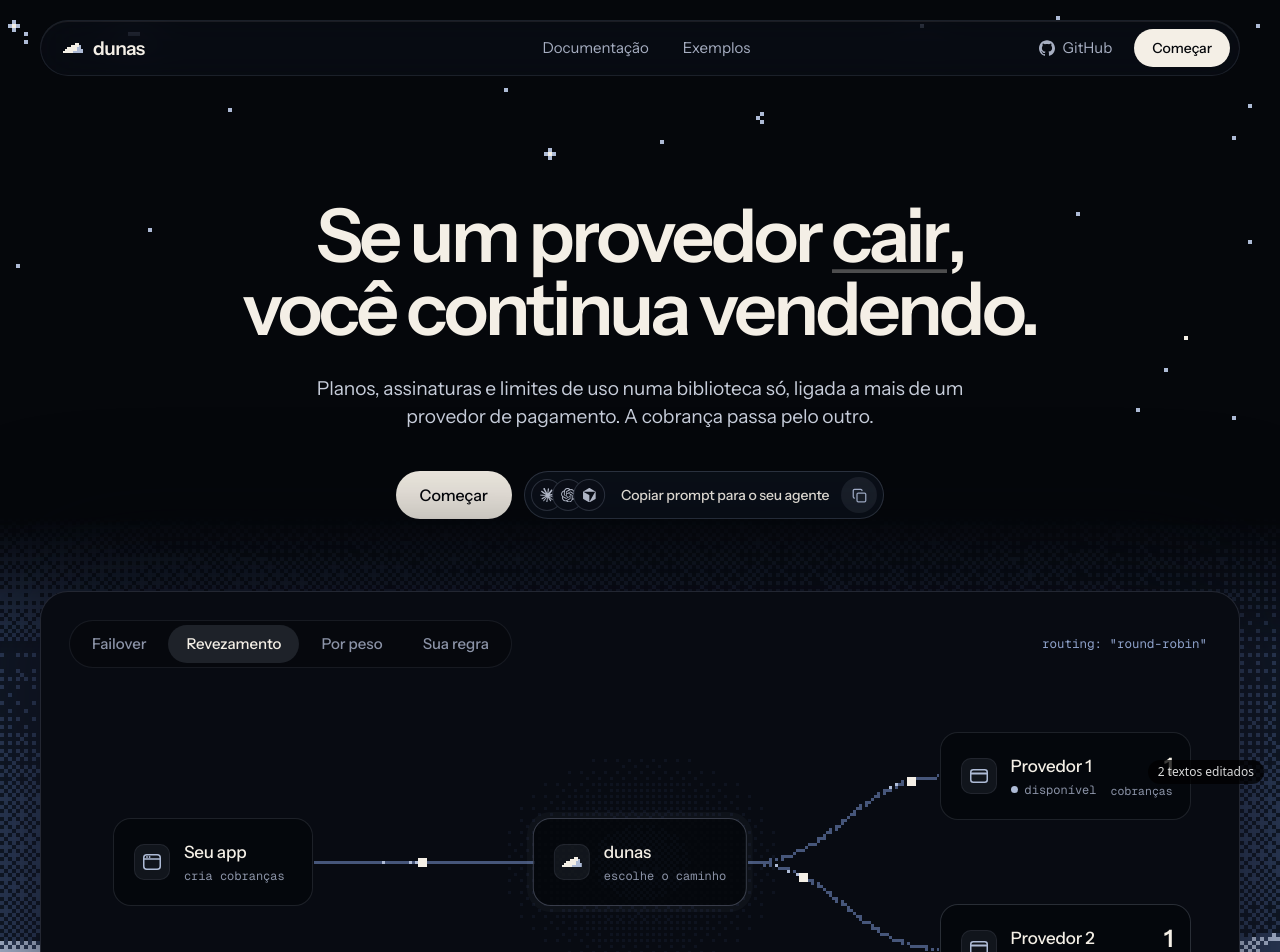
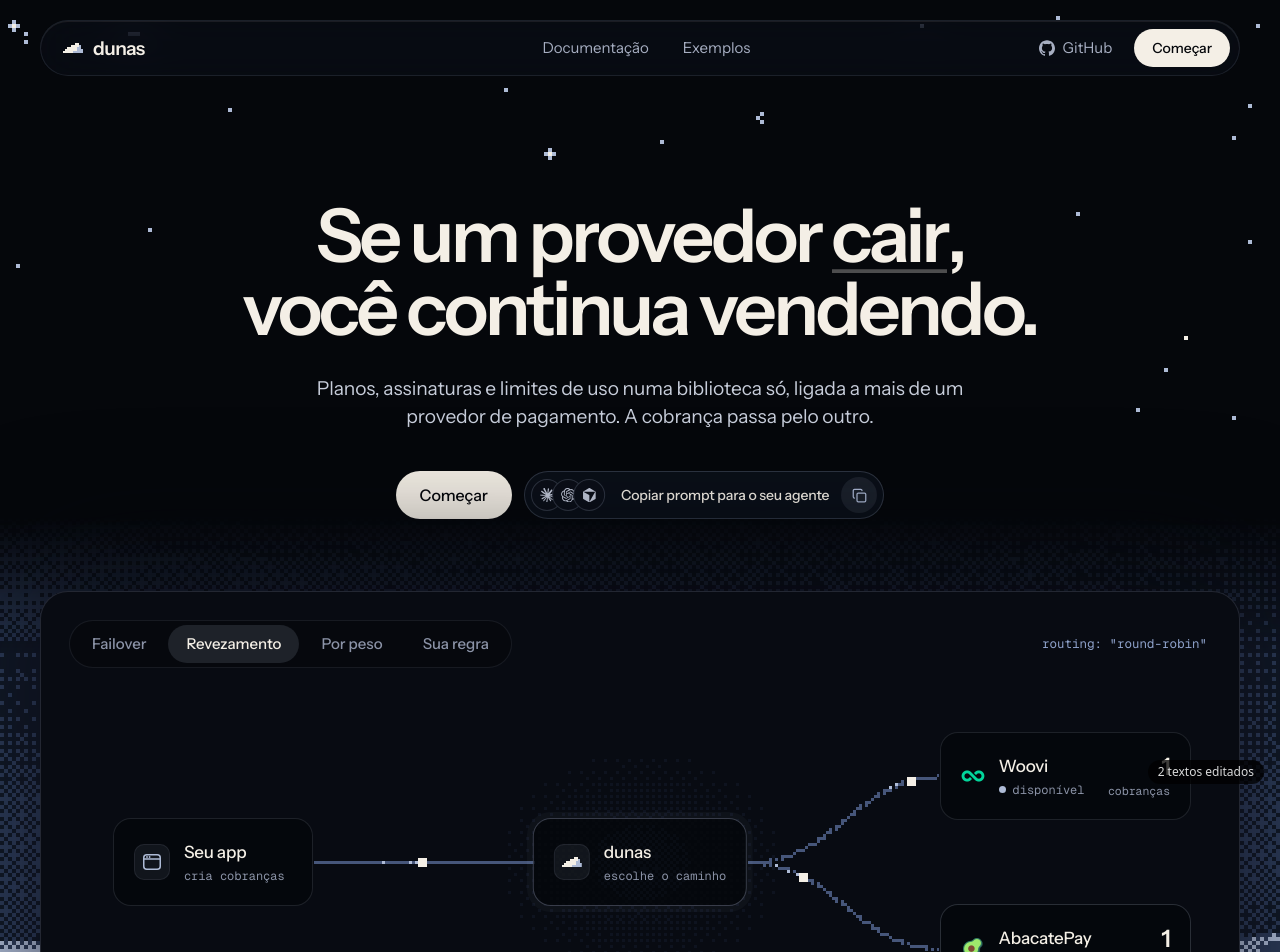
Before and after one commit to ThallesP/dunas, a Next.js app in the folder website/: page / in a window 1280 px wide. Shown: the top 952 px of the page. Built offline with nearby package versions, Linux system fonts and the light colour scheme.

Commit message:
Show Woovi and AbacatePay in the hero panel again
This reverts commit 43e8274.

Co-Authored-By: Claude Opus 5.5 <noreply@anthropic.com>

```diff
--- a/website/app/(home)/routing/provider-node.tsx
+++ b/website/app/(home)/routing/provider-node.tsx
@@ -1,31 +1,20 @@
+import Image from "next/image"
 import type { Ref } from "react"
 import styles from "./routing.module.css"
 
 export type ProviderNodeProps = {
   ref: Ref<HTMLDivElement>
   name: string
+  logo: string
   count: number
   isDown?: boolean
 }
 
-export function ProviderNode({ ref, name, count, isDown = false }: ProviderNodeProps) {
+export function ProviderNode({ ref, name, logo, count, isDown = false }: ProviderNodeProps) {
   return (
     <div ref={ref} className={`${styles.node} ${styles.providerNode} ${isDown ? styles.down : ""}`}>
       {count > 0 && <span key={count} className={styles.flash} aria-hidden="true" />}
-      <span className={styles.icon}>
-        <svg width="18" height="14" viewBox="0 0 18 14" fill="none" aria-hidden="true">
-          <rect
-            x=".75"
-            y=".75"
-            width="16.5"
-            height="12.5"
-            rx="2.5"
-            stroke="#AEBBD6"
-            strokeWidth="1.5"
-          />
-          <path d="M1 4.5h16" stroke="#AEBBD6" strokeWidth="2" />
-        </svg>
-      </span>
+      <Image className={styles.logo} src={logo} alt="" width={24} height={24} />
       <div>
         <div className={styles.name}>{name}</div>
         <div className={styles.status}>
--- a/website/app/(home)/routing/routing-modes.ts
+++ b/website/app/(home)/routing/routing-modes.ts
@@ -27,14 +27,14 @@ export const routingModes: Record<RoutingMode, RoutingModeCopy> = {
   },
   weights: {
     label: "Por peso",
-    config: "routing: { weights: { provedor1: 70, provedor2: 30 } }",
+    config: "routing: { weights: { woovi: 70, abacatepay: 30 } }",
     caption: "Divida as cobranças por porcentagem.",
     durationInSeconds: 4.4,
     next: "rule",
   },
   rule: {
     label: "Sua regra",
-    config: 'routing: ({ amountInCents }) => amountInCents > 50_000 ? "provedor2" : "provedor1"',
+    config: 'routing: ({ amountInCents }) => amountInCents > 50_000 ? "abacatepay" : "woovi"',
     caption: "Uma função escolhe o provedor de cada cobrança, pelo valor ou pelo cliente.",
     durationInSeconds: 4.6,
     next: "failover",
--- a/website/app/(home)/routing/routing-panel.tsx
+++ b/website/app/(home)/routing/routing-panel.tsx
@@ -135,11 +135,17 @@ export function RoutingPanel() {
         <div className={styles.providers}>
           <ProviderNode
             ref={first}
-            name="Provedor 1"
+            name="Woovi"
+            logo="/logos/woovi.png"
             count={view.counts.first}
             isDown={view.isFirstDown}
           />
-          <ProviderNode ref={second} name="Provedor 2" count={view.counts.second} />
+          <ProviderNode
+            ref={second}
+            name="AbacatePay"
+            logo="/logos/abacatepay.png"
+            count={view.counts.second}
+          />
         </div>
       </div>
       <p key={view.run} className={`${styles.caption} ${fadeClass}`}>
--- a/website/app/(home)/routing/routing.module.css
+++ b/website/app/(home)/routing/routing.module.css
@@ -156,6 +156,13 @@
   place-items: center;
   background: rgba(174, 187, 214, 0.08);
   border: 1px solid var(--line);
+  flex: none;
+}
+
+.logo {
+  width: 24px;
+  height: 24px;
+  border-radius: 6px;
   flex: none;
 }
 
```
